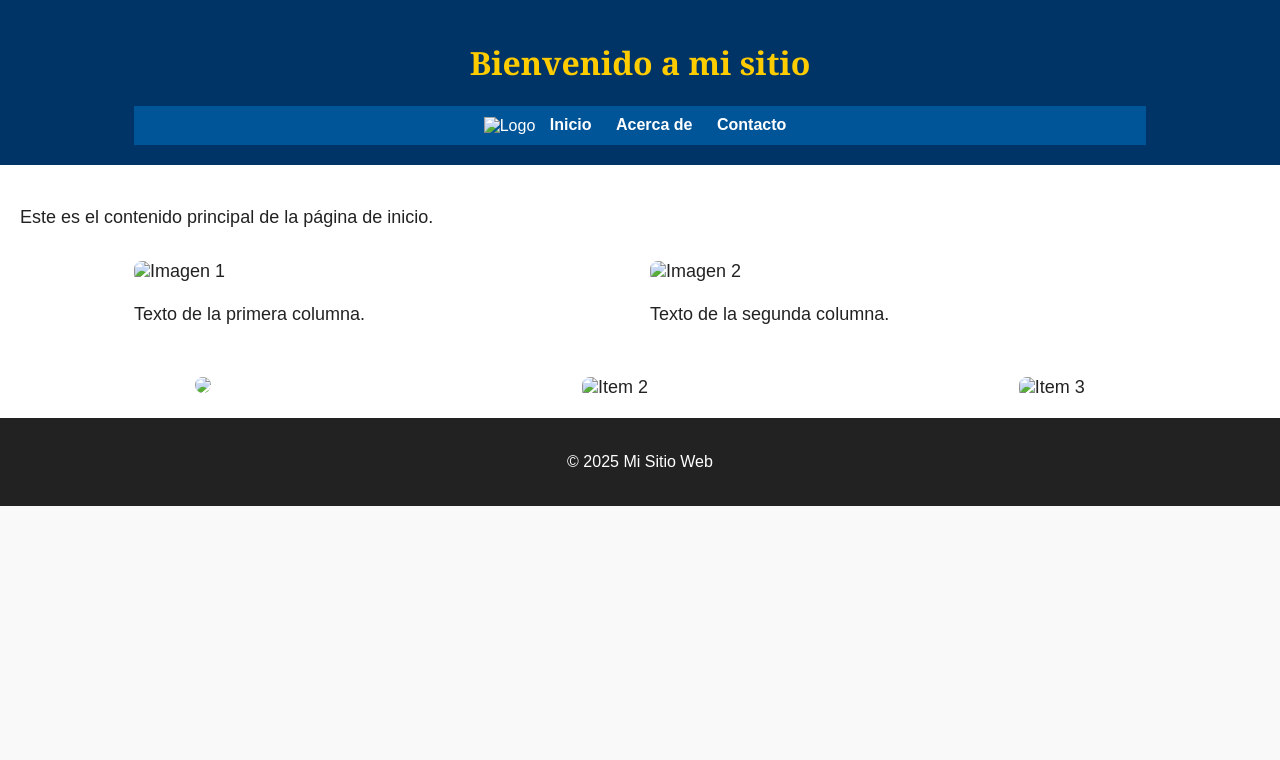
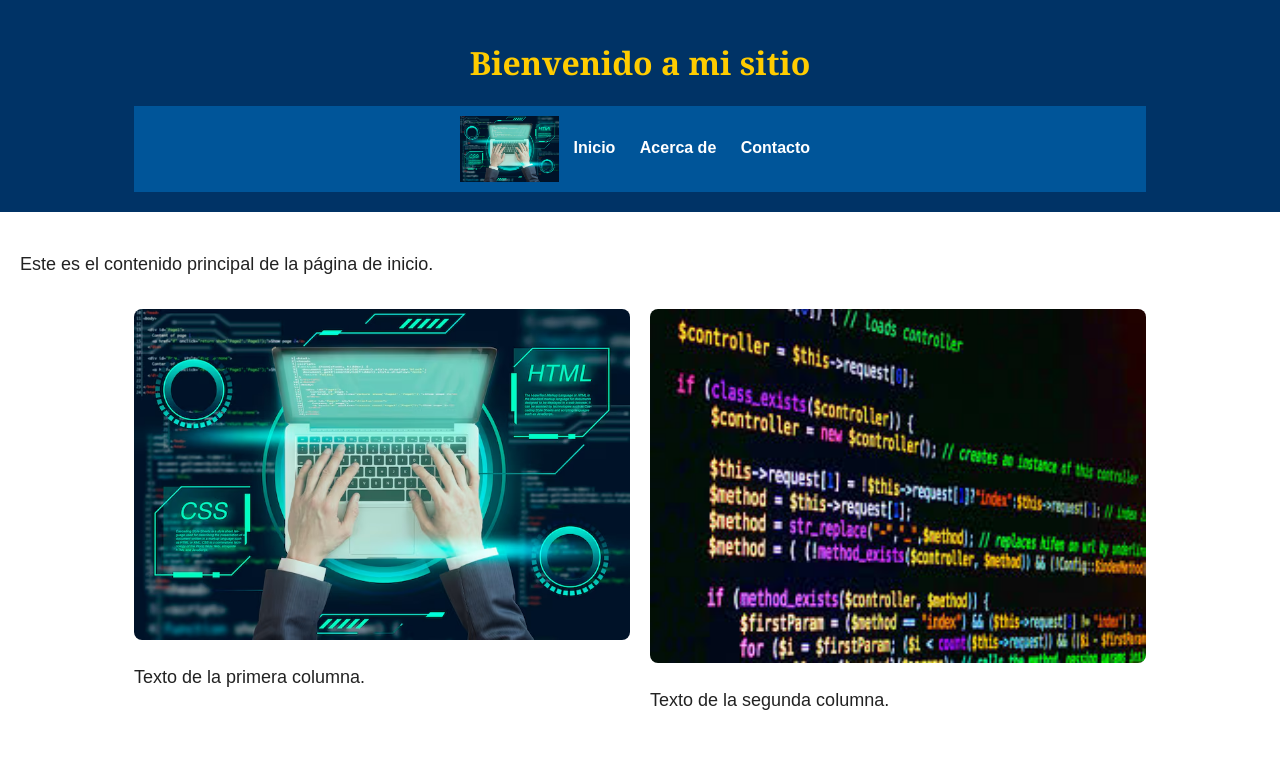
Before and after one commit to lacastrop-glitch/CSS-Practica-T2, a plain HTML site: page index.html in a window 1280 px wide. Shown: the top 760 px of the page. Drawn offline with Linux system fonts and the light colour scheme.

Commit message:
Actualizar index.html

```diff
--- a/index.html
+++ b/index.html
@@ -14,7 +14,7 @@
     <h1>Bienvenido a mi sitio</h1>
     <nav>
       <!-- Ejemplo de imagen en nav -->
-      <img src="images/foto1.jpg" alt="Logo">
+      <img src="image/foto1.jpg" alt="Logo">
       <ul>
         <li><a href="index.html">Inicio</a></li>
         <li><a href="about.html">Acerca de</a></li>
@@ -29,20 +29,20 @@
     <!-- Ejemplo de sección con grid -->
     <section class="grid">
       <div>
-        <img src="images/foto1.jpg" alt="Imagen 1">
+        <img src="image/foto1.jpg" alt="Imagen 1">
         <p>Texto de la primera columna.</p>
       </div>
       <div>
-        <img src="images/foto2.jpg" alt="Imagen 2">
+        <img src="image/foto2.jpg" alt="Imagen 2">
         <p>Texto de la segunda columna.</p>
       </div>
     </section>
 
     <!-- Ejemplo de sección con flex -->
     <section class="flex">
-      <div><img src="images/foto3.png"></div>
-      <div><img src="images/foto4.jpg" alt="Item 2"></div>
-      <div><img src="images/foto5.jpg" alt="Item 3"></div>
+      <div><img src="image/foto3.png"></div>
+      <div><img src="image/foto4.jpg" alt="Item 2"></div>
+      <div><img src="image/foto5.jpg" alt="Item 3"></div>
     </section>
   </main>
 
```
